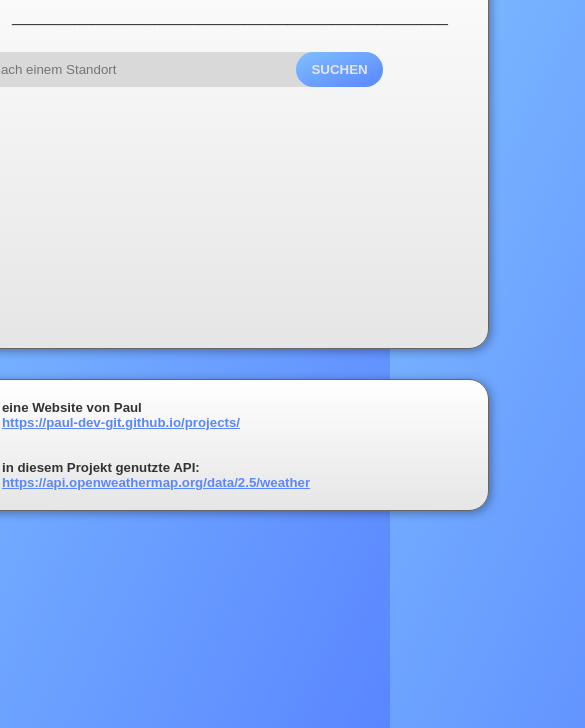
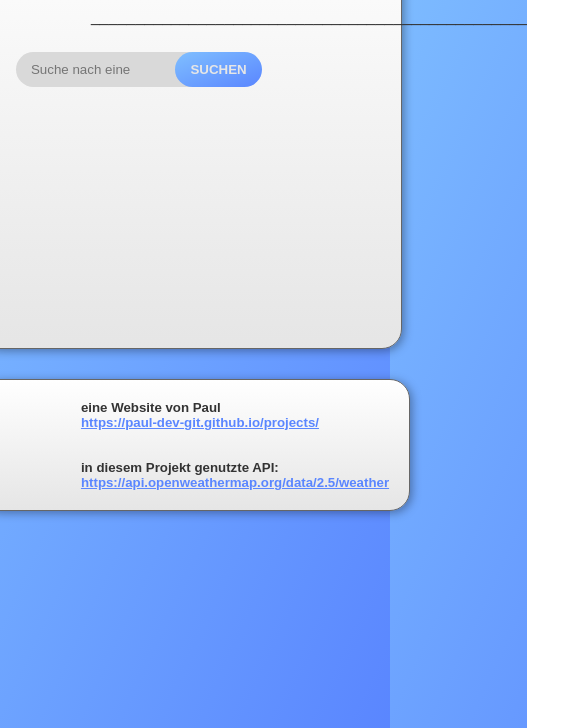
Before and after one commit to Paul-dev-git/weather-app, a plain HTML site: page index.html in a window 390 px wide. Shown: the part 116-844 px from the top of the page, 585 px wide, since content can reach past the window. Drawn offline with Linux system fonts and the light colour scheme.

Commit message:
tried responsive design

```diff
--- a/script.js
+++ b/script.js
@@ -23,8 +23,6 @@ document.getElementById("SearchButton").addEventListener("click", async function
         }
 
         const temp = Math.round(data.main.temp);
-        //let emoji = "";
-
         if (temp >= 20) {
             emoji = "☀️";
         } else if (temp >= 12) {
--- a/style.css
+++ b/style.css
@@ -130,4 +130,12 @@ input:focus {
     h5 {
         padding-left: 100px;
     }
+
+    .overview {
+        width: 400px;
+    }
+
+    input {
+        width: 100px;
+    }
 }
```
